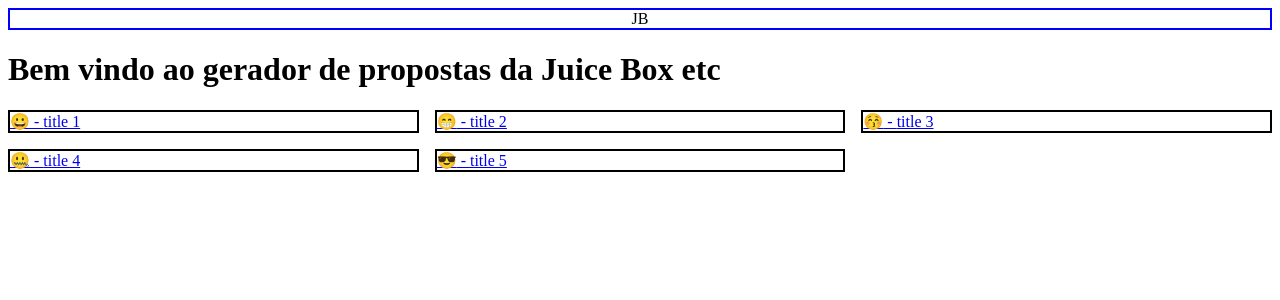
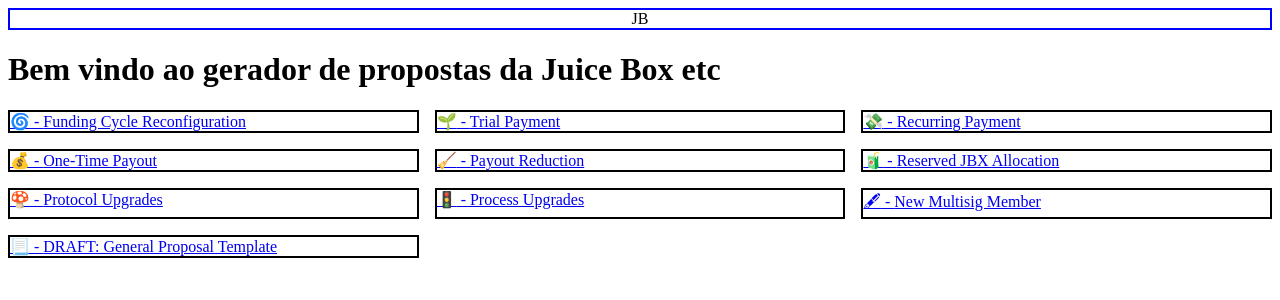
Before and after one commit to JorgeKunrath/jb-proposal-generator, a React (Create React App) app: page / in a window 1280 px wide. Shown: the top 300 px of the page. Built offline with nearby package versions, Linux system fonts and the light colour scheme.

Commit message:
add basic data

```diff
--- a/src/App.js
+++ b/src/App.js
@@ -1,4 +1,6 @@
 import styled from "styled-components";
+
+import { proposals } from "./data";
 
 const Header = styled.div`
   border: 2px solid blue;
@@ -16,14 +18,6 @@
   font-weight: 1.5rem;
 `;
 
-const proposals = [
-  { title: "title 1", emoji: "😀", model: "title-1" },
-  { title: "title 2", emoji: "😁", model: "title-2" },
-  { title: "title 3", emoji: "😚", model: "title-3" },
-  { title: "title 4", emoji: "🤐", model: "title-4" },
-  { title: "title 5", emoji: "😎", model: "title-5" }
-];
-
 export default function App() {
   return (
     <div className="App">
--- /dev/null
+++ b/src/data.js
@@ -0,0 +1,52 @@
+export const proposals = [
+  {
+    title: "Funding Cycle Reconfiguration",
+    emoji: "🌀",
+    model: "funding-cycle-reconfiguration"
+  },
+  {
+    title: "Trial Payment",
+    emoji: "🌱",
+    model: "trial-payment"
+  },
+  {
+    title: "Recurring Payment",
+    emoji: "💸",
+    model: "recurring-payment"
+  },
+  {
+    title: "One-Time Payout",
+    emoji: "💰",
+    model: "one-time-payout"
+  },
+  {
+    title: "Payout Reduction",
+    emoji: "🧹",
+    model: "payout-reduction"
+  },
+  {
+    title: "Reserved JBX Allocation",
+    emoji: "🧃",
+    model: "reserved-jbx-allocation"
+  },
+  {
+    title: "Protocol Upgrades",
+    emoji: "🍄",
+    model: "protocol-upgrades"
+  },
+  {
+    title: "Process Upgrades",
+    emoji: "🚦",
+    model: "process-upgrades"
+  },
+  {
+    title: "New Multisig Member",
+    emoji: "🖋",
+    model: "new-multisig-member"
+  },
+  {
+    title: "DRAFT: General Proposal Template",
+    emoji: "📃",
+    model: "draft-general-proposal-template"
+  }
+];
--- a/src/index.js
+++ b/src/index.js
@@ -1,13 +1,16 @@
 import { StrictMode } from "react";
 import ReactDOM from "react-dom";
-
 import { BrowserRouter, Routes, Route, Link } from "react-router-dom";
 
 import App from "./App";
+import { proposals } from "./data";
 
-const Demo = () => (
+const ProposalPage = ({ proposal }) => (
   <>
     <Link to="/">voltar</Link>
+    <div>
+      <h1>{proposal.emoji + proposal.title}</h1>
+    </div>
   </>
 );
 
@@ -17,7 +20,12 @@
     <BrowserRouter>
       <Routes>
         <Route path="/" element={<App />} />
-        <Route path="/title-1" element={<Demo />} />
+        {proposals.map((proposal) => (
+          <Route
+            path={`/${proposal.model}`}
+            element={<ProposalPage proposal={proposal} />}
+          />
+        ))}
       </Routes>
     </BrowserRouter>
   </StrictMode>,
```
